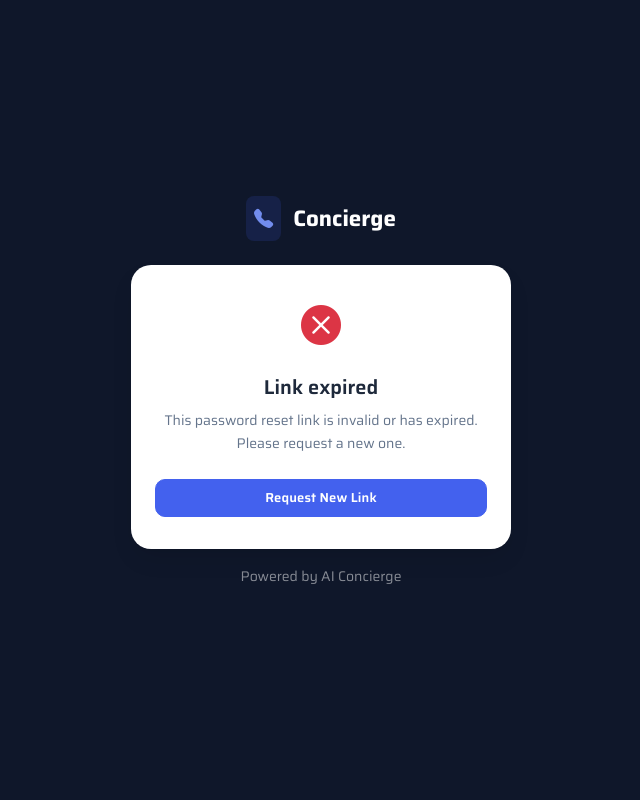
After one commit to elperroloc0/concierge, a Django app: page /portal/password-reset/1/1/ in a window 1280 px wide. The commit adds this page. Shown: the whole page, without its empty margins (319-959 px from the left). Run offline with Django 5.2, Linux system fonts and the light colour scheme.

Commit message:
fix: Mark existing owners as welcomed + add password reset flow
- Data migration 0058: set welcomed=True for all existing owner memberships
  so they don't see the welcome banner on first deploy
- Add password reset request view (email input → sends reset link)
- Add password reset confirm view (token validation → new password form)
- Add "Forgot your password?" link to login page
- Uses Django's built-in token generator (24h expiry)
- Consistent visual style with login page

Co-Authored-By: Claude Sonnet 4.6 <noreply@anthropic.com>

```diff
--- a/backend/restaurants/portal_urls.py
+++ b/backend/restaurants/portal_urls.py
@@ -10,6 +10,8 @@ urlpatterns = [
     path("login/",views.portal_login,   name="portal_login"),
     path("logout/",views.portal_logout,  name="portal_logout"),
     path("select-restaurant/", views.portal_select_restaurant, name="portal_select_restaurant"),
+    path("password-reset/", views.portal_password_reset_request, name="portal_password_reset_request"),
+    path("password-reset/<uidb64>/<token>/", views.portal_password_reset_confirm, name="portal_password_reset_confirm"),
     path("account/confirm-email/<uuid:token>/", views.portal_confirm_email, name="portal_confirm_email"),
 
     # ── Restaurant-scoped pages ────────────────────────────────────────────
--- a/backend/restaurants/templates/portal/login.html
+++ b/backend/restaurants/templates/portal/login.html
@@ -35,6 +35,11 @@
           <input type="password" name="password" class="form-control" required>
         </div>
         <button type="submit" class="btn btn-primary w-100 btn-lg">Sign in</button>
+        <div class="text-center mt-3">
+          <a href="{% url 'portal_password_reset_request' %}" class="text-muted small text-decoration-none">
+            Forgot your password?
+          </a>
+        </div>
       </form>
     </div>
     <p class="text-white-50 small mt-3">Powered by AI Concierge</p>
--- /dev/null
+++ b/backend/restaurants/templates/portal/password_reset_confirm.html
@@ -0,0 +1,65 @@
+{% load static %}
+<!doctype html>
+<html lang="en">
+<head>
+  <meta charset="utf-8">
+  <meta name="viewport" content="width=device-width, initial-scale=1">
+  <title>Set New Password — Concierge Portal</title>
+  <link href="https://cdn.jsdelivr.net/npm/bootstrap@5.3.3/dist/css/bootstrap.min.css" rel="stylesheet">
+  <link href="https://cdn.jsdelivr.net/npm/bootstrap-icons@1.11.3/font/bootstrap-icons.min.css" rel="stylesheet">
+  <link href="{% static 'css/portal.css' %}" rel="stylesheet">
+  <style>
+    body { background: var(--color-sidebar-bg); min-height: 100vh; display: flex; align-items: center; justify-content: center; }
+    .card { border: none; border-radius: var(--radius-xl); width: 100%; max-width: 380px; box-shadow: var(--shadow-lg); }
+    .brand-text { color: #fff; font-weight: 700; font-size: 1.4rem; display: flex; align-items: center; justify-content: center; }
+    .brand-text i { color: var(--color-primary-400); background: rgb(67 97 238 / 0.15); padding: 8px; border-radius: var(--radius-sm); margin-right: 12px; font-size: 1.2rem; }
+  </style>
+</head>
+<body class="fade-in">
+  <div class="text-center">
+    <div class="brand-text mb-4"><i class="bi bi-telephone-fill"></i> Concierge</div>
+    <div class="card p-4 mx-auto">
+
+      {% if not valid_link %}
+        <div class="text-center py-2">
+          <i class="bi bi-x-circle-fill text-danger fs-1 mb-3 d-block"></i>
+          <h5 class="mb-2">Link expired</h5>
+          <p class="text-muted small mb-4">This password reset link is invalid or has expired. Please request a new one.</p>
+          <a href="{% url 'portal_password_reset_request' %}" class="btn btn-primary w-100">Request New Link</a>
+        </div>
+
+      {% elif done %}
+        <div class="text-center py-2">
+          <i class="bi bi-check-circle-fill text-success fs-1 mb-3 d-block"></i>
+          <h5 class="mb-2">Password updated</h5>
+          <p class="text-muted small mb-4">Your password has been changed successfully.</p>
+          <a href="{% url 'portal_login' %}" class="btn btn-primary w-100">Sign In</a>
+        </div>
+
+      {% else %}
+        <h5 class="mb-1">Set New Password</h5>
+        <p class="text-muted small mb-4">Choose a strong password for your account.</p>
+
+        <form method="post">
+          {% csrf_token %}
+          {% for field in form %}
+            <div class="mb-3 text-start">
+              <label class="form-label small fw-semibold">{{ field.label }}</label>
+              {{ field }}
+              {% if field.errors %}
+                <div class="text-danger small mt-1">{{ field.errors.0 }}</div>
+              {% endif %}
+              {% if field.help_text %}
+                <div class="form-text">{{ field.help_text }}</div>
+              {% endif %}
+            </div>
+          {% endfor %}
+          <button type="submit" class="btn btn-primary w-100 mt-2">Update Password</button>
+        </form>
+      {% endif %}
+
+    </div>
+    <p class="text-white-50 small mt-3">Powered by AI Concierge</p>
+  </div>
+</body>
+</html>
--- a/backend/restaurants/views.py
+++ b/backend/restaurants/views.py
@@ -2200,6 +2200,99 @@ def portal_logout(request):
     return redirect("portal_login")
 
 
+def portal_password_reset_request(request):
+    """Step 1: user enters their email to receive a reset link."""
+    from django.contrib.auth import get_user_model
+    from django.contrib.auth.tokens import default_token_generator
+    from django.utils.encoding import force_bytes
+    from django.utils.http import urlsafe_base64_encode
+
+    if request.user.is_authenticated:
+        return redirect("portal_login")
+
+    sent = False
+    error = None
+
+    if request.method == "POST":
+        email = request.POST.get("email", "").strip().lower()
+        User = get_user_model()
+        try:
+            user = User.objects.get(email__iexact=email)
+            uid   = urlsafe_base64_encode(force_bytes(user.pk))
+            token = default_token_generator.make_token(user)
+            reset_url = request.build_absolute_uri(
+                reverse("portal_password_reset_confirm", kwargs={"uidb64": uid, "token": token})
+            )
+            from django.core.mail import send_mail
+            send_mail(
+                subject="Reset your Concierge Portal password",
+                message=(
+                    f"Hi,\n\n"
+                    f"We received a request to reset the password for your Concierge Portal account ({email}).\n\n"
+                    f"Click the link below to set a new password (valid for 24 hours):\n{reset_url}\n\n"
+                    f"If you did not request this, you can ignore this email.\n\n"
+                    f"— Concierge AI"
+                ),
+                from_email=settings.DEFAULT_FROM_EMAIL,
+                recipient_list=[email],
+            )
+        except User.DoesNotExist:
+            pass  # Don't reveal whether email exists
+        except Exception:
+            logger.exception("portal_password_reset_request: failed to send email")
+            error = "Failed to send reset email. Please try again later."
+
+        if not error:
+            sent = True
+
+    return render(request, "portal/password_reset_request.html", {"sent": sent, "error": error})
+
+
+def portal_password_reset_confirm(request, uidb64, token):
+    """Step 2: user sets a new password via the link."""
+    from django.contrib.auth import get_user_model
+    from django.contrib.auth.forms import SetPasswordForm
+    from django.contrib.auth.tokens import default_token_generator
+    from django.utils.encoding import force_str
+    from django.utils.http import urlsafe_base64_decode
+
+    User = get_user_model()
+    error = None
+    form = None
+
+    try:
+        uid  = force_str(urlsafe_base64_decode(uidb64))
+        user = User.objects.get(pk=uid)
+    except (TypeError, ValueError, OverflowError, User.DoesNotExist):
+        user = None
+
+    valid_link = user is not None and default_token_generator.check_token(user, token)
+
+    if not valid_link:
+        return render(request, "portal/password_reset_confirm.html", {"valid_link": False})
+
+    if request.method == "POST":
+        form = SetPasswordForm(user, request.POST)
+        if form.is_valid():
+            form.save()
+            return render(request, "portal/password_reset_confirm.html", {
+                "valid_link": True,
+                "done": True,
+            })
+    else:
+        form = SetPasswordForm(user)
+
+    # Apply portal form-control styling to the form fields
+    for field in form.fields.values():
+        field.widget.attrs.update({"class": "form-control"})
+
+    return render(request, "portal/password_reset_confirm.html", {
+        "valid_link": True,
+        "done": False,
+        "form": form,
+    })
+
+
 @portal_view()
 def portal_account(request, slug):
     restaurant = request.restaurant
```
Also changed, not shown: backend/restaurants/templates/portal/password_reset_request.html (added, +53 -0 lines), backend/restaurants/migrations/0058_mark_existing_owners_welcomed.py (added).
